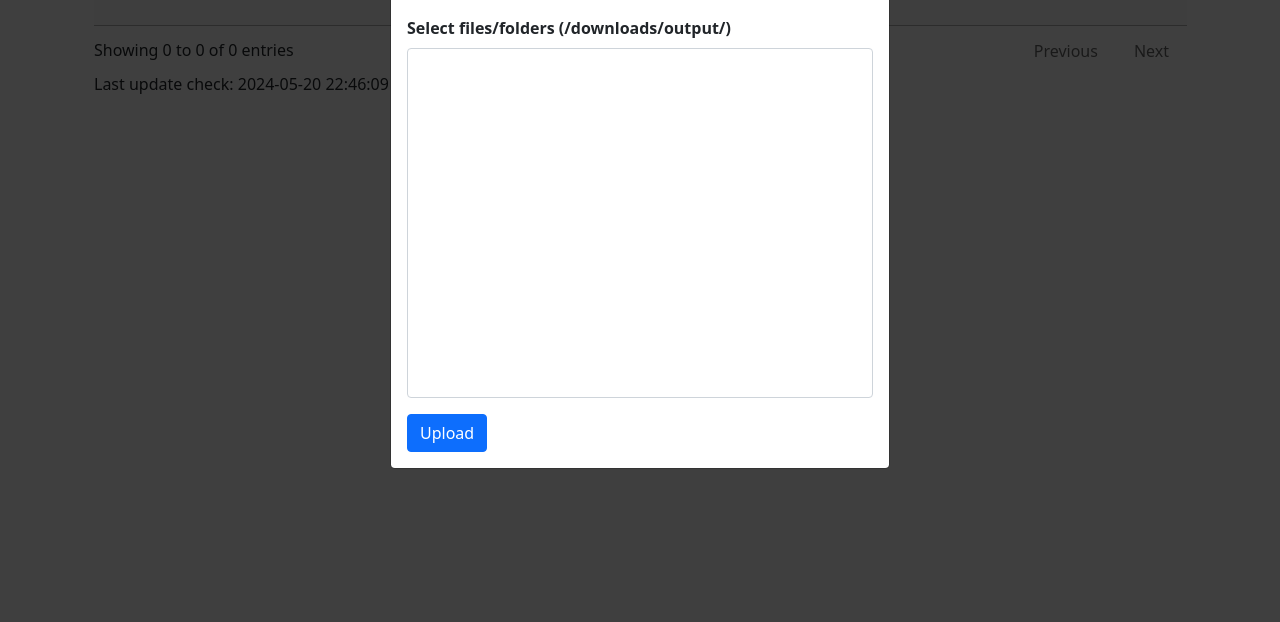
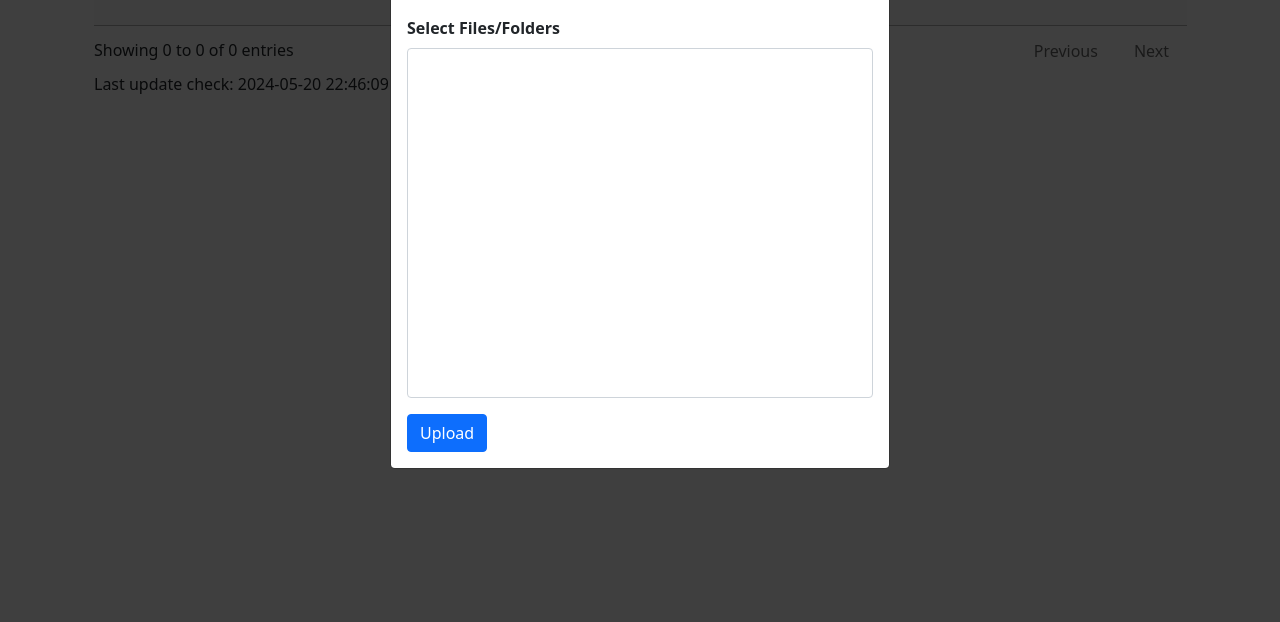
Before and after one commit to HenryBaby/switchblend, a Flask app: page / in a window 1280 px wide, after a click on "Upload". Shown: the part 178-800 px from the top of the page. Run offline with Flask 2, Linux system fonts and the light colour scheme; some libraries are stand-ins or nearby versions.

Commit message:
Changed some texts.

```diff
--- a/app/templates/nav.html
+++ b/app/templates/nav.html
@@ -109,7 +109,7 @@
                         </select>
                     </div>
                     <div class="mb-3">
-                        <label for="file_select" class="form-label">Select files/folders (/downloads/output/)</label>
+                        <label for="file_select" class="form-label">Select Files/Folders</label>
                         <div id="file_select" class="form-control file-browser"
                             style="height: 350px; overflow-y: scroll;">
                         </div>
```
